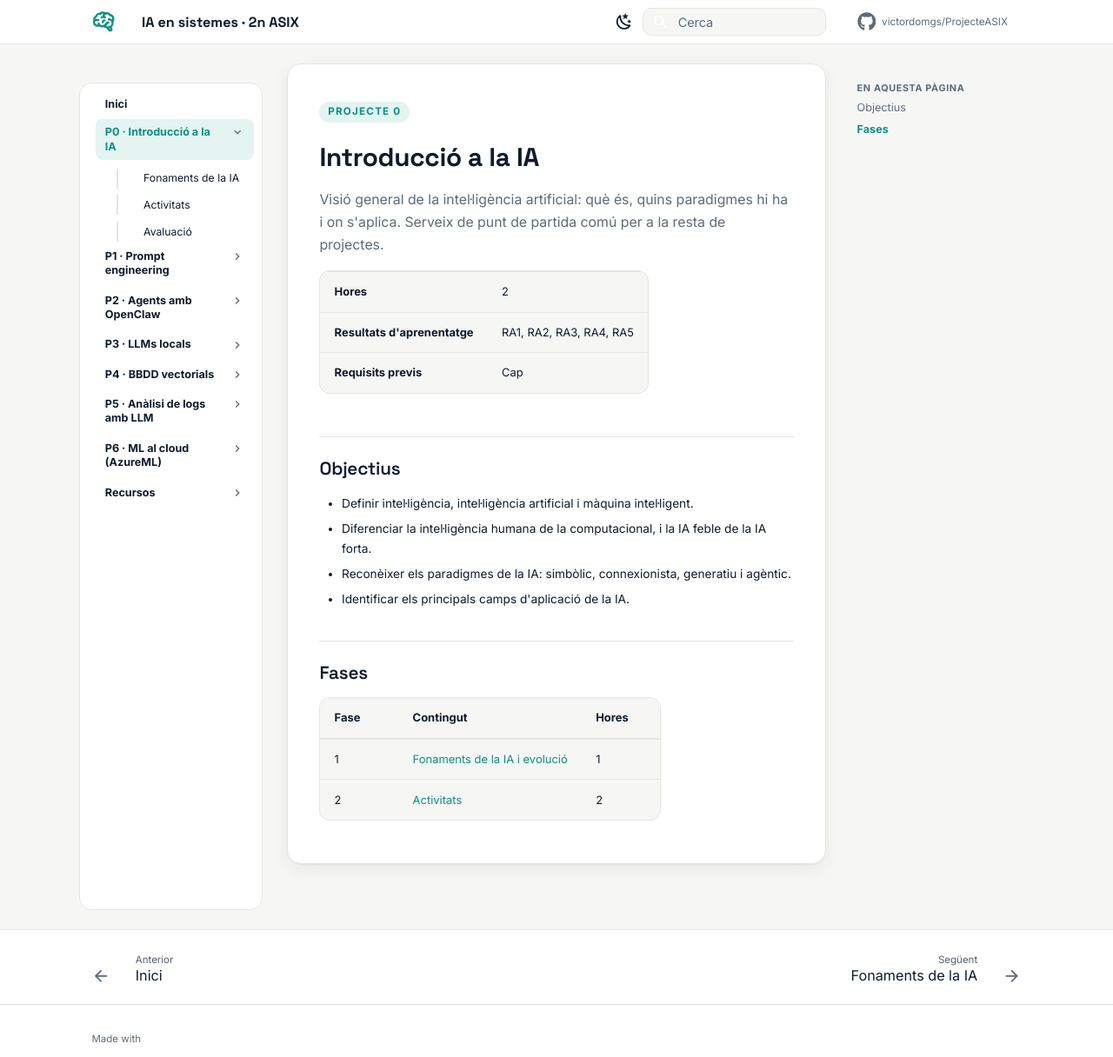
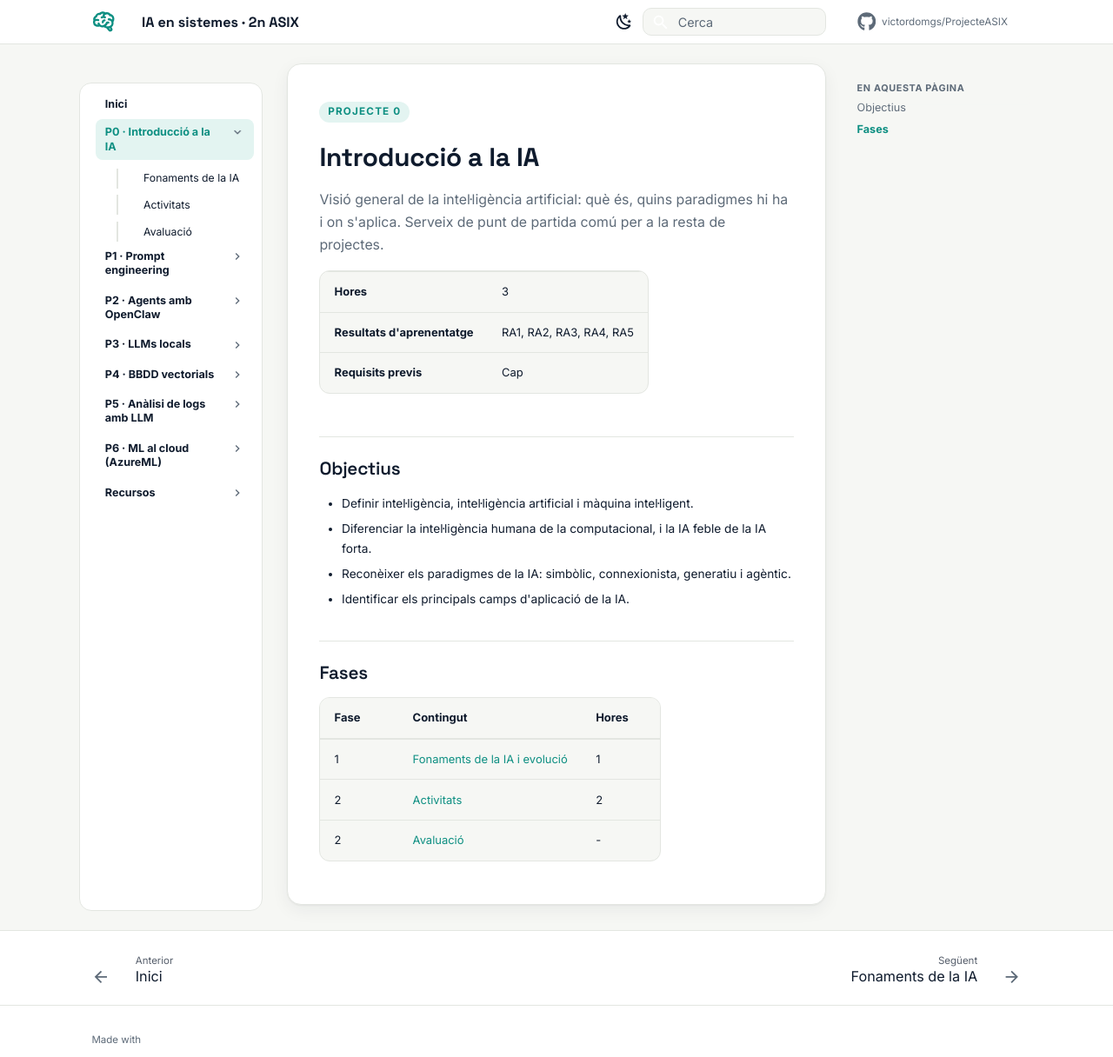
Before and after one commit to victordomgs/ProjecteASIX, an MkDocs documentation site: the page built from docs/p0-introduccio-ia/index.md, in a window 1280 px wide and 1216 px high. Shown: the whole window at 87% size. Built offline with MkDocs 1.6.1 and Material for MkDocs 9.7.7, drawn with Linux system fonts in a browser that asks for light colours; comment, search, counter and statistics services are not loaded.

Commit message:
Update hours from 2 to 3 in introduction document

```diff
--- a/docs/p0-introduccio-ia/index.md
+++ b/docs/p0-introduccio-ia/index.md
@@ -6,7 +6,7 @@
 
 | | |
 |---|---|
-| **Hores** | 2 |
+| **Hores** | 3 |
 | **Resultats d'aprenentatge** | RA1, RA2, RA3, RA4, RA5 |
 | **Requisits previs** | Cap |
 
@@ -23,3 +23,4 @@
 |---|---|---|
 | 1 | [Fonaments de la IA i evolució](teoria.md) | 1 |
 | 2 | [Activitats](activitats.md) | 2 |
+| 2 | [Avaluació](avaluacio.md) | - |
```
